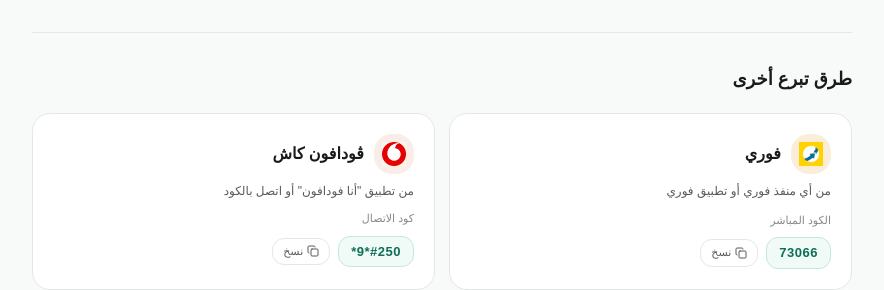
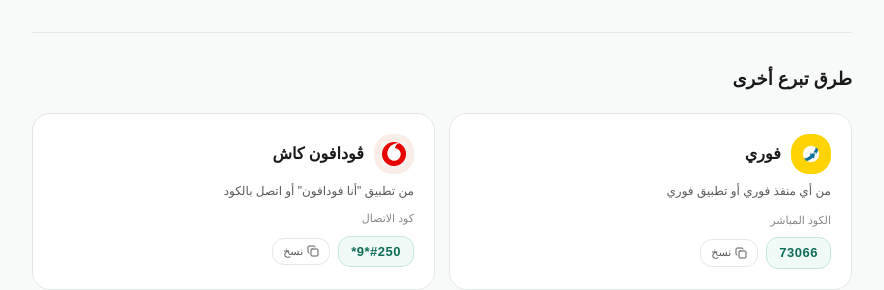
Before and after one commit to MohamedAyman123/Donation-methods---Thawab, a React (Vite) app: page / in a window 1280 px wide. Shown: the part 1143-1433 px from the top of the page, without its empty margins (198-1082 px from the left). Built offline with nearby package versions, Linux system fonts and the light colour scheme; no server answers.

Commit message:
Change background color and image size in Home component

```diff
--- a/src/Home.tsx
+++ b/src/Home.tsx
@@ -157,7 +157,7 @@
             {/* Fawry */}
             <div className="bg-white border border-[#e2e8e5] rounded-[18px] p-5 flex flex-col">
               <div className="flex items-center gap-2.5 mb-2">
-                <div className="w-10 h-10 bg-[#FAEEDA] rounded-lg flex items-center justify-center overflow-hidden">
+                <div className="w-10 h-10 bg-[#ffd300] rounded-lg flex items-center justify-center overflow-hidden">
                   <img src="/icons/fawry.jpg" alt="فوري" className="w-6 h-6 object-contain" />
                 </div>
                 <h3 className="text-base font-bold text-[#1a1a1a]">فوري</h3>
@@ -206,7 +206,7 @@
             <div className="bg-white border border-[#e2e8e5] rounded-[18px] p-5 flex flex-col sm:col-span-2">
               <div className="flex items-center gap-2.5 mb-2">
                 <div className="w-10 h-10 bg-[#E6F1FB] rounded-lg flex items-center justify-center overflow-hidden">
-                  <img src="/icons/instapay.png" alt="إنستاباي" className="w-6 h-6 object-contain" />
+                  <img src="/icons/instapay.png" alt="إنستاباي" className="w-10 h-10 object-contain" />
                 </div>
                 <h3 className="text-base font-bold text-[#1a1a1a]">إنستاباي</h3>
               </div>
```
